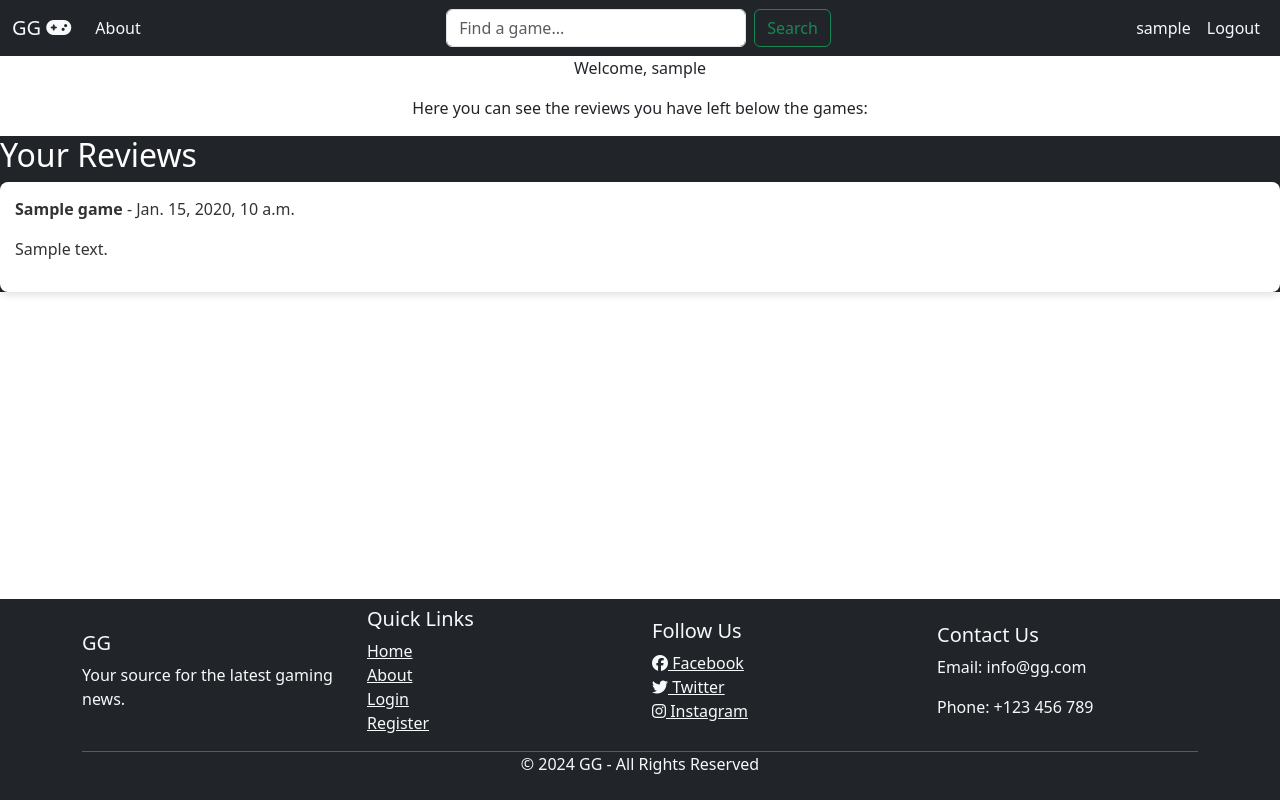
After one commit to nazar0309/Game-Glance, a Django app: page /user_profile/ in a window 1280 px wide. The commit adds this page. Run offline with Django 4.2, Linux system fonts and the light colour scheme; a user stored in the database is signed in; tables that the repository leaves empty hold one stand-in row (values such as "Sample post"); some libraries are stand-ins or nearby versions.

Commit message:
Add functionality to show the users reviews in profile template

```diff
--- a/gameglance/settings.py
+++ b/gameglance/settings.py
@@ -54,6 +54,7 @@ INSTALLED_APPS = [
     'allauth.account',
     'allauth.socialaccount',
     'gameblog',
+    'user_profile',
     'django_summernote',
     'crispy_forms',
     'crispy_bootstrap5',
--- a/gameglance/urls.py
+++ b/gameglance/urls.py
@@ -19,8 +19,10 @@ from django.urls import path, include
 
 
 urlpatterns = [
+    path("user_profile/", include("user_profile.urls"), name="user_profile-urls"),
     path("accounts/", include("allauth.urls")),
     path('admin/', admin.site.urls),
     path('summernote/', include('django_summernote.urls')),
     path('', include('gameblog.urls'), name='gameblog-urls'),  # Add this line
+
 ]
--- a/templates/base.html
+++ b/templates/base.html
@@ -1,5 +1,6 @@
 {% load static %}
 {% url 'home' as home_url %}
+{% url 'user_profile' as profile_url%}
 {% url 'account_login' as login_url %}
 {% url 'account_signup' as signup_url %}
 {% url 'account_logout' as logout_url %}
@@ -73,7 +74,7 @@
                     <ul class="navbar-nav ms-auto mb-2 mb-lg-0">
                         {% if user.is_authenticated %}
                         <li class = 'nav-item'>
-                            <a class = 'nav-link text-light' href='#'>{{user.username}}</a>
+                            <a class = 'nav-link text-light' href="{% url 'profile_url' %}">{{user.username}}</a>
                         </li>
                         <li class="nav-item">
 	                        <a class="nav-link text-light {% if request.path == logout_url %}active{% endif %}" aria-current="page" href="{% url 'account_logout' %}">Logout</a>
--- /dev/null
+++ b/user_profile/templates/profile.html
@@ -0,0 +1,26 @@
+{% extends "base.html" %}
+{% block content %}
+{% load static %}
+
+<div class='text-center'>
+    <p>Welcome, {{ user.username }}</p>
+    <p>Here you can see the reviews you have left below the games:</p>
+</div>
+<div class='user_reviews_container'>
+    <div class='user_reviews bg-dark text-white'>
+        <h2>Your Reviews</h2>
+        {% if reviews|length != 0 %}
+        <div class="reviews_grid">
+            {% for review in reviews %}
+                <div class='review_card'>
+                    <p><strong>{{ review.game.title }}</strong> - {{ review.created_on }}</p>
+                    <p>{{ review.body }}</p>
+                </div>
+            {% endfor %}
+        </div>
+        {% else %}
+        <p>No reviews yet. You can be the first!</p>
+        {% endif %}
+    </div>
+</div>
+{% endblock %}
--- /dev/null
+++ b/user_profile/urls.py
@@ -0,0 +1,6 @@
+from django.urls import path
+from .views import profile_view
+
+urlpatterns = [
+    path('', profile_view, name='profile_url'),
+]
--- a/user_profile/views.py
+++ b/user_profile/views.py
@@ -1,3 +1,11 @@
+# user_profile/views.py
+
 from django.shortcuts import render
+from gameblog.models import Game, Review
 
-# Create your views here.
+def profile_view(request):
+    games = Game.objects.all()  # Fetch all games
+    # Assuming that Review is the model where reviews are stored and it has a ForeignKey to Game and User
+    user_reviews = Review.objects.filter(author=request.user)  # Fetch reviews by the logged-in user
+
+    return render(request, 'profile.html', {'games': games, 'reviews': user_reviews})
```
